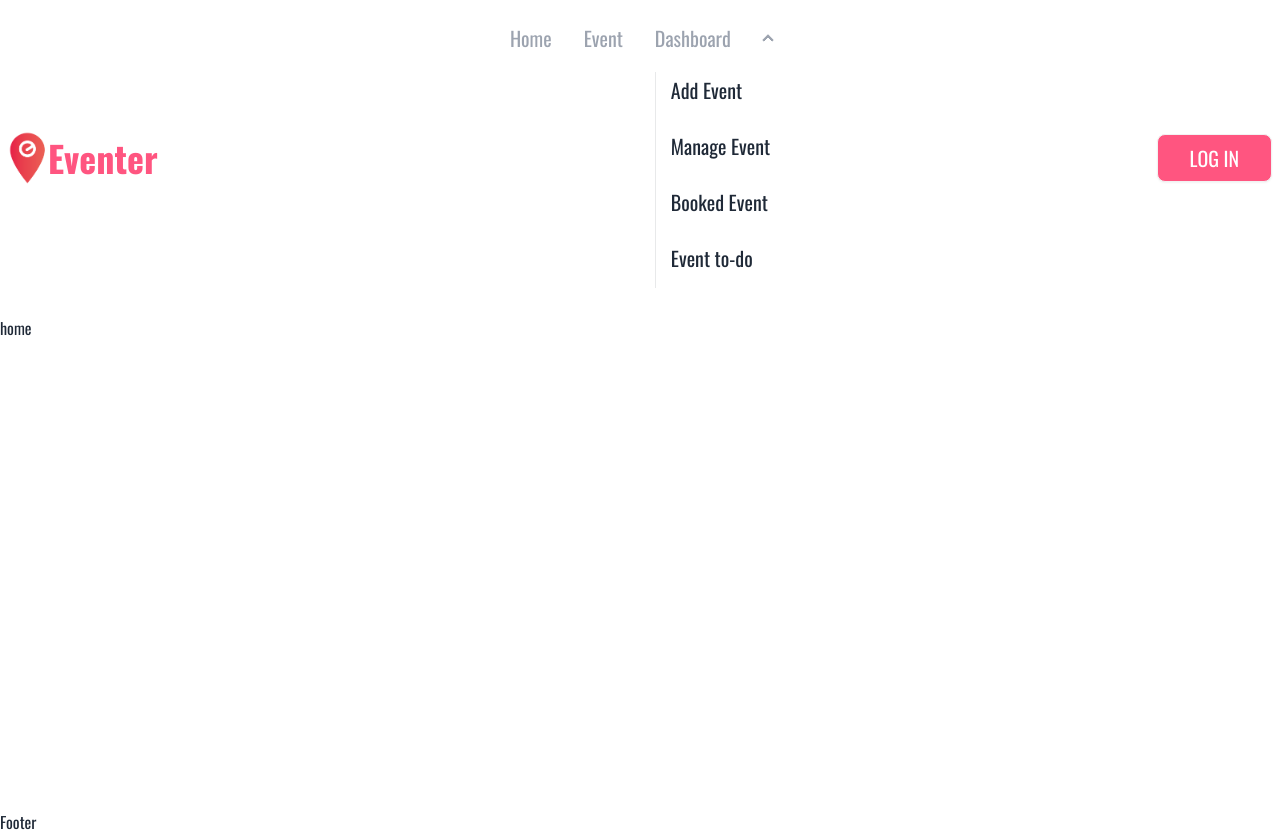
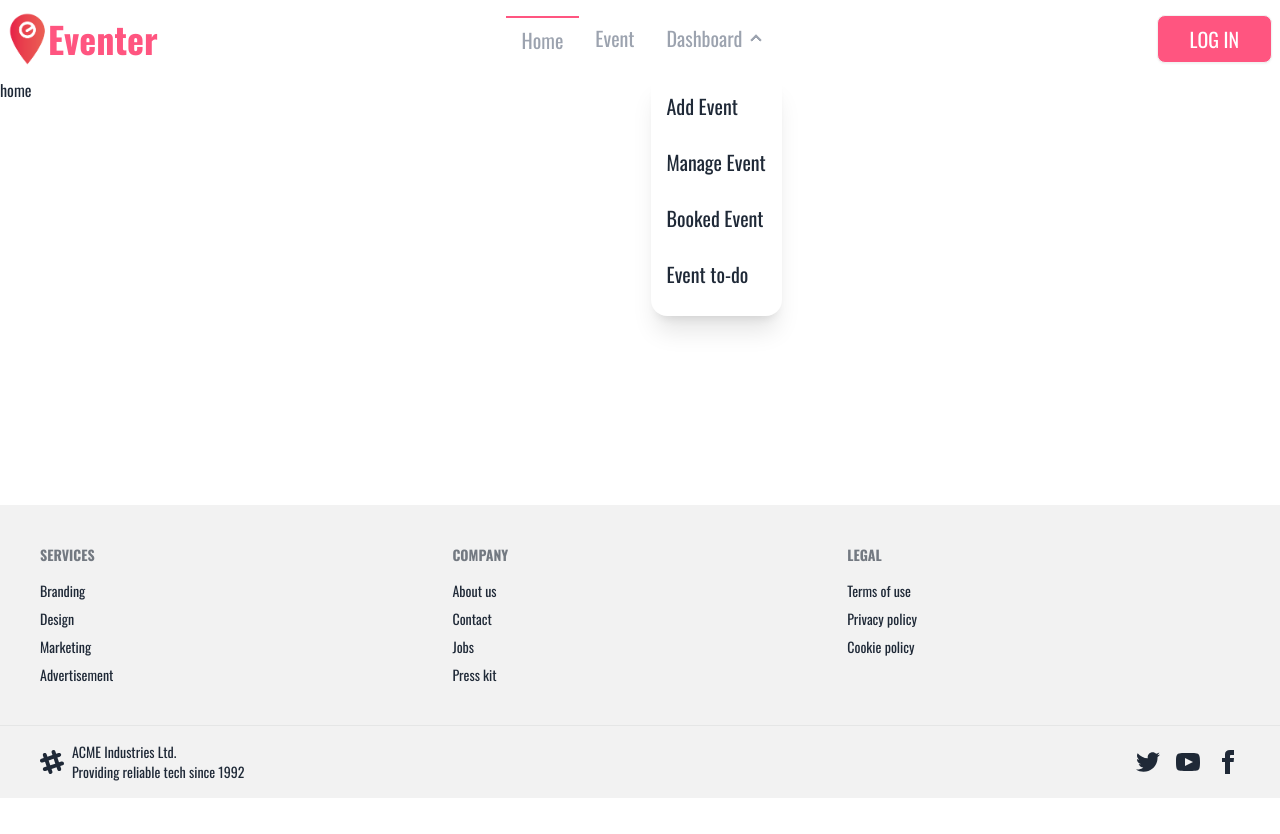
Before and after one commit to Alomgir-HasanShakib/eventer_react_project-client-side, a React (Vite) app: page / in a window 1280 px wide. Both pictures are taken after a click on the heading "Dashboard". After the commit the page ends 800 px from the top, so only its background shows below. Built offline with nearby package versions, Linux system fonts and the light colour scheme.

Commit message:
created footer section

```diff
--- a/package.json
+++ b/package.json
@@ -16,6 +16,7 @@
     "react": "^18.2.0",
     "react-dom": "^18.2.0",
     "react-helmet-async": "^2.0.5",
+    "react-icons": "^5.2.1",
     "react-router-dom": "^6.23.0",
     "sort-by": "^1.2.0"
   },
--- a/src/Layout/Main.jsx
+++ b/src/Layout/Main.jsx
@@ -6,10 +6,12 @@
   return (
     <div>
       {/* navbar  */}
-      <NavBar></NavBar>
+     <div className="shadow-m">
+     <NavBar></NavBar>
+     </div>
 
       {/* outlet  */}
-      <div className="min-h-[calc(100vh-306px)]">
+      <div className="min-h-[calc(100vh-373px)]">
         <Outlet></Outlet>
       </div>
 
--- a/src/components/Navbar/NavBar.jsx
+++ b/src/components/Navbar/NavBar.jsx
@@ -1,60 +1,75 @@
 import { Link, NavLink } from "react-router-dom";
-import logo from '../../assets/eventer.png'
+import logo from "../../assets/eventer.png";
+import "../../index.css";
+import { GiHamburgerMenu } from "react-icons/gi";
 
 const NavBar = () => {
   const navLInk = (
-    <div className="flex text-xl">
-      <NavLink to="/">
-        <li className="text-gray-400">
+    <>
+      <NavLink
+        to="/"
+        className={({ isActive, isPending, isTransitioning }) =>
+          [
+            isPending ? "pending" : "",
+            isActive ? "currentselect" : "",
+            isTransitioning ? "transitioning" : "",
+          ].join(" ")
+        }
+      >
+        <li className="text-gray-400 text-xl">
           <span>Home</span>
         </li>
       </NavLink>
-      <NavLink to="/allevents">
-        <li className="text-gray-400">
+      <NavLink
+        className={({ isActive, isPending, isTransitioning }) =>
+          [
+            isPending ? "pending" : "",
+            isActive ? "currentselect" : "",
+            isTransitioning ? "transitioning" : "",
+          ].join(" ")
+        }
+        to="/allevents"
+      >
+        <li className="text-gray-400 text-xl">
           <span>Event</span>
         </li>
       </NavLink>
 
       <li>
         <details>
-          <summary className="text-gray-400">Dashboard</summary>
-          <ul className="p-2 bg-base-100 rounded-t-none ">
+          <summary className="text-gray-400 md:text-xl isActive:currentselect">Dashboard</summary>
+          <ul className="p-2 bg-base-100 rounded-t-none md:text-xl">
             <Link>
-              <li className="mb-3 hover:bg-green-400 p-2  hover:rounded-md">Add Event</li>
+              <li className="mb-3 hover:bg-primaryColor p-2  hover:rounded-md">
+                Add Event
+              </li>
             </Link>
             <Link>
-              <li className="mb-3 hover:bg-green-400 p-2  hover:rounded-md">Manage Event</li>
+              <li className="mb-3 hover:bg-primaryColor p-2  hover:rounded-md">
+                Manage Event
+              </li>
             </Link>
             <Link>
-              <li className="mb-3 hover:bg-green-400 p-2  hover:rounded-md">Booked Event</li>
+              <li className="mb-3 hover:bg-primaryColor p-2  hover:rounded-md">
+                Booked Event
+              </li>
             </Link>
             <Link>
-              <li className="mb-3 hover:bg-green-400 p-2  hover:rounded-md">Event to-do</li>
+              <li className="mb-3 hover:bg-primaryColor p-2  hover:rounded-md">
+                Event to-do
+              </li>
             </Link>
           </ul>
         </details>
       </li>
-    </div>
+    </>
   );
   return (
     <div className="navbar bg-base-100 container mx-auto">
       <div className="navbar-start">
         <div className="dropdown">
           <div tabIndex={0} role="button" className="btn btn-ghost lg:hidden">
-            <svg
-              xmlns="http://www.w3.org/2000/svg"
-              className="h-5 w-5"
-              fill="none"
-              viewBox="0 0 24 24"
-              stroke="currentColor"
-            >
-              <path
-                strokeLinecap="round"
-                strokeLinejoin="round"
-                strokeWidth="2"
-                d="M4 6h16M4 12h8m-8 6h16"
-              />
-            </svg>
+            <GiHamburgerMenu className="text-xl"></GiHamburgerMenu>
           </div>
           <ul
             tabIndex={0}
@@ -63,13 +78,22 @@
             {navLInk}
           </ul>
         </div>
-        <Link to='/' className=" font-extrabold text-primaryColor text-4xl flex items-center "> <img className="w-10" src={logo} alt="" />Eventer</Link>
+        <Link
+          to="/"
+          className=" font-extrabold text-primaryColor text-4xl flex items-center "
+        >
+          {" "}
+          <img className=" w-7 md:w-10" src={logo} alt="" />
+          Eventer
+        </Link>
       </div>
       <div className="navbar-center hidden lg:flex">
         <ul className="menu menu-horizontal px-1">{navLInk}</ul>
       </div>
       <div className="navbar-end">
-        <a className="btn bg-primaryColor text-white px-8 text-xl uppercase font-normal">Log in</a>
+        <a className="btn bg-primaryColor text-white md:px-8 md:text-xl uppercase font-normal">
+          Log in
+        </a>
       </div>
     </div>
   );
--- a/src/components/footer/Footer.jsx
+++ b/src/components/footer/Footer.jsx
@@ -1,9 +1,88 @@
-import React from 'react'
+import React from "react";
 
 const Footer = () => {
   return (
-    <div>Footer</div>
-  )
-}
+    <div>
+      <footer className="footer p-10 bg-base-200 text-base-content">
+        <nav>
+          <h6 className="footer-title">Services</h6>
+          <a className="link link-hover">Branding</a>
+          <a className="link link-hover">Design</a>
+          <a className="link link-hover">Marketing</a>
+          <a className="link link-hover">Advertisement</a>
+        </nav>
+        <nav>
+          <h6 className="footer-title">Company</h6>
+          <a className="link link-hover">About us</a>
+          <a className="link link-hover">Contact</a>
+          <a className="link link-hover">Jobs</a>
+          <a className="link link-hover">Press kit</a>
+        </nav>
+        <nav>
+          <h6 className="footer-title">Legal</h6>
+          <a className="link link-hover">Terms of use</a>
+          <a className="link link-hover">Privacy policy</a>
+          <a className="link link-hover">Cookie policy</a>
+        </nav>
+      </footer>
+      <footer className="footer px-10 py-4 border-t bg-base-200 text-base-content border-base-300">
+        <aside className="items-center grid-flow-col">
+          <svg
+            width="24"
+            height="24"
+            viewBox="0 0 24 24"
+            xmlns="http://www.w3.org/2000/svg"
+            fillRule="evenodd"
+            clipRule="evenodd"
+            className="fill-current"
+          >
+            <path d="M22.672 15.226l-2.432.811.841 2.515c.33 1.019-.209 2.127-1.23 2.456-1.15.325-2.148-.321-2.463-1.226l-.84-2.518-5.013 1.677.84 2.517c.391 1.203-.434 2.542-1.831 2.542-.88 0-1.601-.564-1.86-1.314l-.842-2.516-2.431.809c-1.135.328-2.145-.317-2.463-1.229-.329-1.018.211-2.127 1.231-2.456l2.432-.809-1.621-4.823-2.432.808c-1.355.384-2.558-.59-2.558-1.839 0-.817.509-1.582 1.327-1.846l2.433-.809-.842-2.515c-.33-1.02.211-2.129 1.232-2.458 1.02-.329 2.13.209 2.461 1.229l.842 2.515 5.011-1.677-.839-2.517c-.403-1.238.484-2.553 1.843-2.553.819 0 1.585.509 1.85 1.326l.841 2.517 2.431-.81c1.02-.33 2.131.211 2.461 1.229.332 1.018-.21 2.126-1.23 2.456l-2.433.809 1.622 4.823 2.433-.809c1.242-.401 2.557.484 2.557 1.838 0 .819-.51 1.583-1.328 1.847m-8.992-6.428l-5.01 1.675 1.619 4.828 5.011-1.674-1.62-4.829z"></path>
+          </svg>
+          <p>
+            ACME Industries Ltd. <br />
+            Providing reliable tech since 1992
+          </p>
+        </aside>
+        <nav className="md:place-self-center md:justify-self-end">
+          <div className="grid grid-flow-col gap-4">
+            <a>
+              <svg
+                xmlns="http://www.w3.org/2000/svg"
+                width="24"
+                height="24"
+                viewBox="0 0 24 24"
+                className="fill-current"
+              >
+                <path d="M24 4.557c-.883.392-1.832.656-2.828.775 1.017-.609 1.798-1.574 2.165-2.724-.951.564-2.005.974-3.127 1.195-.897-.957-2.178-1.555-3.594-1.555-3.179 0-5.515 2.966-4.797 6.045-4.091-.205-7.719-2.165-10.148-5.144-1.29 2.213-.669 5.108 1.523 6.574-.806-.026-1.566-.247-2.229-.616-.054 2.281 1.581 4.415 3.949 4.89-.693.188-1.452.232-2.224.084.626 1.956 2.444 3.379 4.6 3.419-2.07 1.623-4.678 2.348-7.29 2.04 2.179 1.397 4.768 2.212 7.548 2.212 9.142 0 14.307-7.721 13.995-14.646.962-.695 1.797-1.562 2.457-2.549z"></path>
+              </svg>
+            </a>
+            <a>
+              <svg
+                xmlns="http://www.w3.org/2000/svg"
+                width="24"
+                height="24"
+                viewBox="0 0 24 24"
+                className="fill-current"
+              >
+                <path d="M19.615 3.184c-3.604-.246-11.631-.245-15.23 0-3.897.266-4.356 2.62-4.385 8.816.029 6.185.484 8.549 4.385 8.816 3.6.245 11.626.246 15.23 0 3.897-.266 4.356-2.62 4.385-8.816-.029-6.185-.484-8.549-4.385-8.816zm-10.615 12.816v-8l8 3.993-8 4.007z"></path>
+              </svg>
+            </a>
+            <a>
+              <svg
+                xmlns="http://www.w3.org/2000/svg"
+                width="24"
+                height="24"
+                viewBox="0 0 24 24"
+                className="fill-current"
+              >
+                <path d="M9 8h-3v4h3v12h5v-12h3.642l.358-4h-4v-1.667c0-.955.192-1.333 1.115-1.333h2.885v-5h-3.808c-3.596 0-5.192 1.583-5.192 4.615v3.385z"></path>
+              </svg>
+            </a>
+          </div>
+        </nav>
+      </footer>
+    </div>
+  );
+};
 
-export default Footer
+export default Footer;
--- a/src/index.css
+++ b/src/index.css
@@ -6,3 +6,7 @@
 body {
   font-family: "Oswald", sans-serif;
 }
+
+.currentselect{
+  border-top: 2px solid #FF5580;
+}
```
Also changed, not shown: 1 other file (tests, documents, lock files or other folders).
